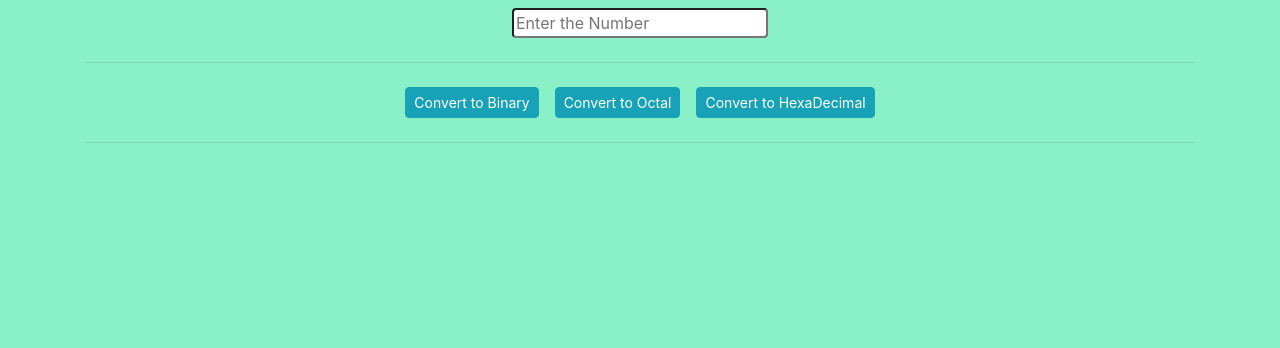
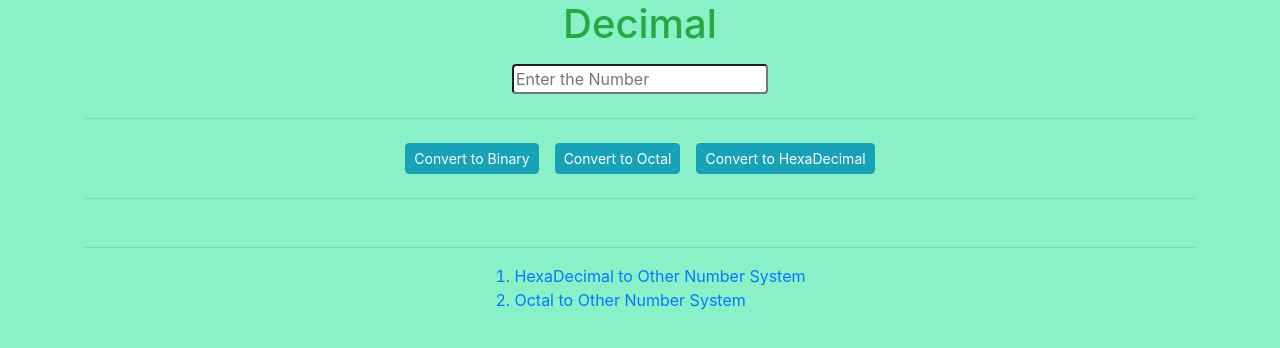
Before and after one commit to Bhavesh-Pawar/Converter, a plain HTML site: page index.html in a window 1280 px wide. Drawn offline with nearby package versions, Linux system fonts and the light colour scheme.

Commit message:
Update index.html

```diff
--- a/index.html
+++ b/index.html
@@ -39,7 +39,7 @@
             var a=parseInt($('#number').val());
                 if(!isNaN(a))
                 {
-                    var x="",temp=0,n=a;
+                var x="",temp=0,n=a;
                while(a>0)
                {
                temp=a%8;
@@ -103,6 +103,9 @@
 <body style="background-color: rgba(26, 226, 149, 0.514);">
     <div class="container">
         <div class="row justify-content-center">
+            <h1 class="text-success">Decimal</h1>
+        </div>
+        <div class="row justify-content-center">
             <input type="number" class="m-2 rounded " placeholder="Enter the Number" id="number" required>
         </div>
         <hr>
@@ -117,6 +120,13 @@
             <div id="showOct" class="m-2"></div>
             <div id="showHex" class="m-2"></div>
         </div>
+        <hr>
+        <div class="row justify-content-center">
+            <ol class="list">
+                <a href="hexa_to_others.html" class="list-item list-item-link"><li>HexaDecimal to Other Number System</li></a>
+                <a href="octa_to_others.html" class="list-item list-item-link"><li>Octal to Other Number System</li></a>
+            </ol>
+        </div>
     </div>
 </body>
 </html>
```
